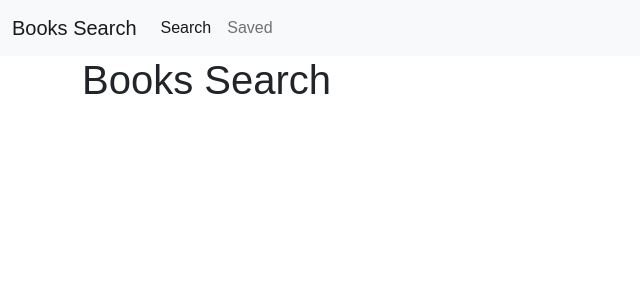
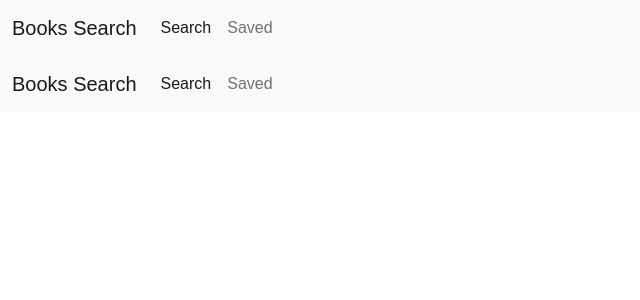
Before and after one commit to Conanas/books-search, a React (Create React App) app in the folder client/: page / in a window 1280 px wide. Shown: the top 300 px of the page, without its empty margins (0-640 px from the left). Built offline with nearby package versions, Linux system fonts and the light colour scheme.

Commit message:
added Navbar

```diff
--- a/client/src/App.js
+++ b/client/src/App.js
@@ -1,16 +1,17 @@
 import React from "react";
 import { BrowserRouter as Router, Route, Switch } from "react-router-dom";
-import Header from './components/Header';
+import Navbar from './components/Navbar/';
+import Header from './components/Header/';
 import SearchPage from './pages/Search-Page/';
 import "./App.css";
 
 function App() {
   return (
     <>
+      <Navbar />
       <Header />
       <main>
         <div className="container">
-          <h1>Books Search</h1>
           <Router>
             <Switch>
               <Route exact path="/" component={SearchPage} />
```
